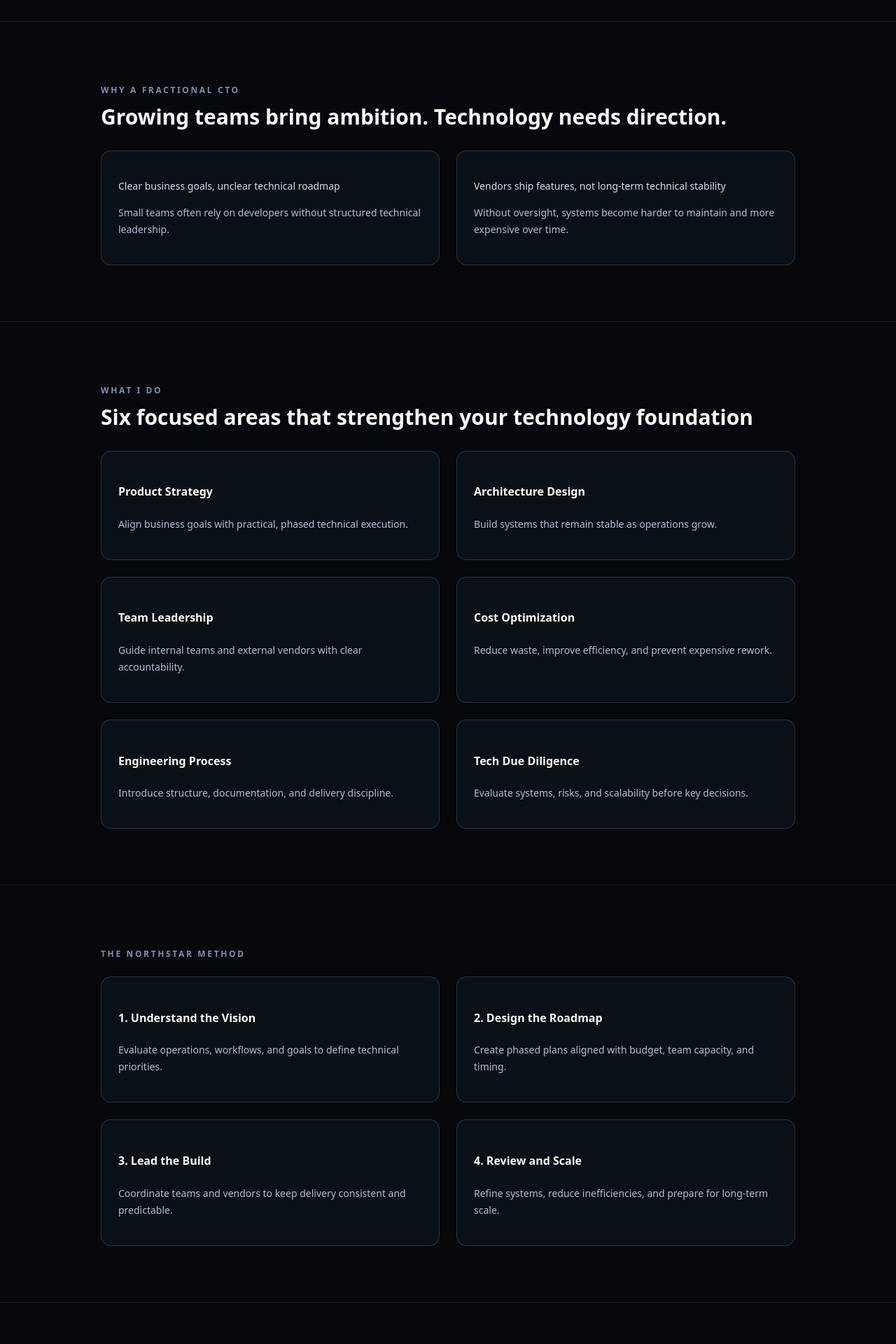
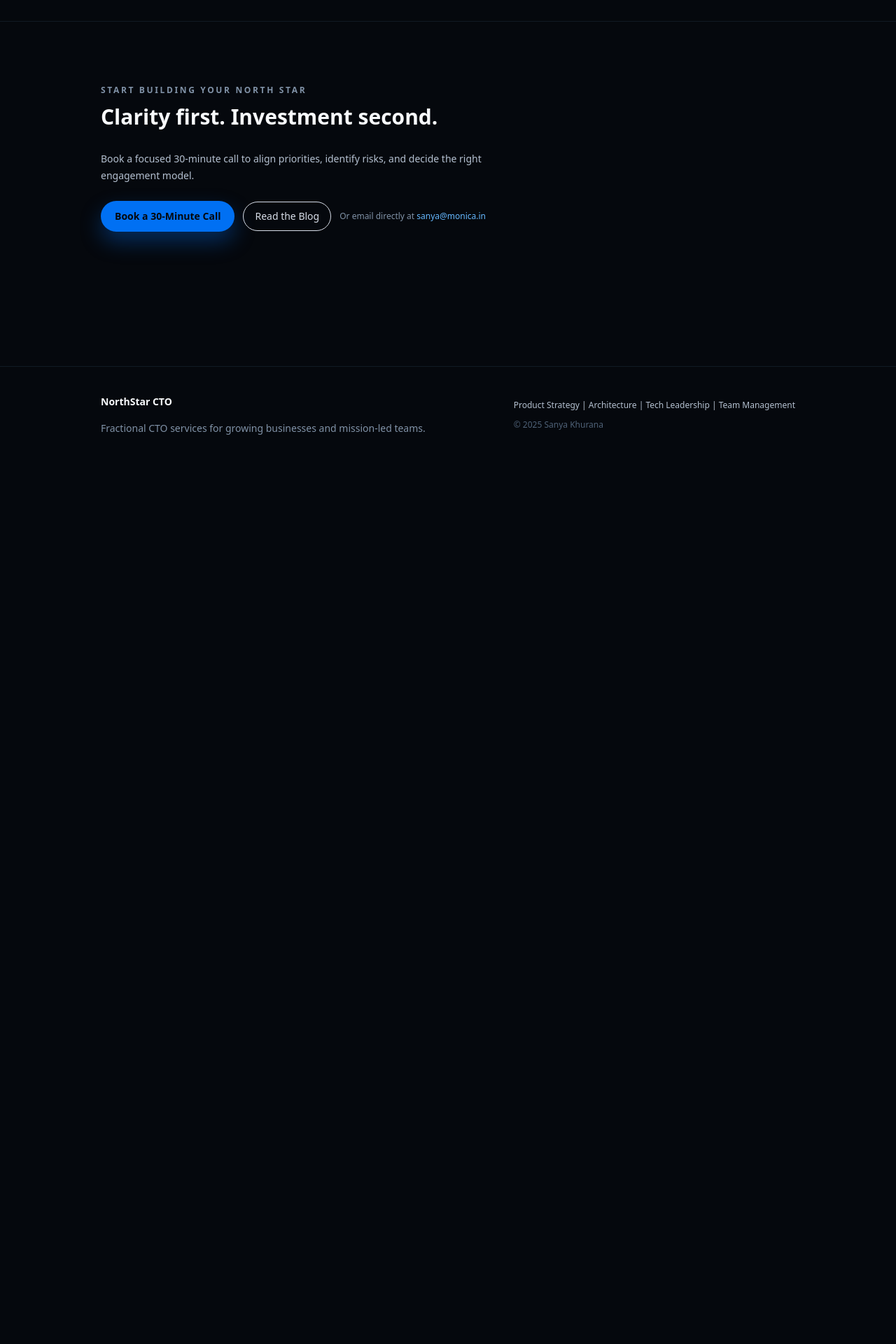
Before and after one commit to sanyagithub/sanyakhurana-fractional-cto, a Next.js app: page / in a window 1280 px wide. Shown: the part 1540-3460 px from the top of the page at 70% size. After the commit the page ends 2202 px from the top, so only its background shows below. Built offline with nearby package versions, Linux system fonts and the light colour scheme.

Commit message:
clearing home page and adding audio above the blog

```diff
--- a/app/blog/posts.ts
+++ b/app/blog/posts.ts
@@ -8,6 +8,7 @@ export type BlogPost = {
     body: string[];
     youtubeEmbedUrl?: string;
     localVideoUrl?: string;
+    audioUrl?: string;
 };
 
 // Copy this object into BLOG_POSTS to publish new content.
@@ -26,6 +27,8 @@ export const BLOG_POST_TEMPLATE: BlogPost = {
     // For videos, set kind: \"video\" and add one of these:
     // youtubeEmbedUrl: \"https://www.youtube.com/embed/VIDEO_ID\",
     // localVideoUrl: \"/videos/your-file.mp4\",
+    // For audio on a post page:
+    // audioUrl: \"/audio/your-file.mp3\",
 };
 
 export const BLOG_POSTS: BlogPost[] = [
@@ -37,6 +40,7 @@ export const BLOG_POSTS: BlogPost[] = [
         publishedAt: "2026-02-26",
         kind: "article",
         tags: ["fractional cto", "startup growth", "technical leadership"],
+        audioUrl: "/audio/blog1.mp3",
         body: [
             "There is a particular phase in the life of a growing startup when ambition begins to outpace structure, when product momentum starts to create technical strain, and when the word CTO begins to surface in strategy conversations as though it were the obvious next step toward maturity and stability. The instinct is understandable, because as complexity increases and decisions carry heavier consequences, founders naturally look for senior leadership to contain that complexity and convert uncertainty into direction. However, in many cases, the impulse to hire a full-time Chief Technology Officer arises not from true organizational readiness, but from a feeling of discomfort that has not yet been properly diagnosed.",
             "A full-time CTO is not merely an experienced engineer with a broader job description, but a long-term architectural decision for the company itself, because this role influences infrastructure choices, hiring philosophy, engineering culture, technical debt tolerance, and the strategic alignment between product ambition and technical execution. When a startup is still refining its product-market fit, experimenting with revenue models, iterating on user experience, or even redefining its core value proposition, locking in permanent executive technical leadership can introduce rigidity at a moment when flexibility is still the company’s greatest advantage. In such stages, the real issue is rarely a lack of technical capability within the team, but rather a lack of structured decision-making frameworks that connect day-to-day engineering work to long-term business outcomes.",
--- a/app/globals.css
+++ b/app/globals.css
@@ -657,6 +657,12 @@ a {
   outline-offset: 2px;
 }
 
+.blog-audio-player {
+  display: block;
+  width: 100%;
+  margin-top: 1rem;
+}
+
 .mobile-anchor-nav {
   padding-top: 0.625rem;
   padding-bottom: 0.625rem;
--- a/app/page.tsx
+++ b/app/page.tsx
@@ -177,128 +177,128 @@ export default function HomePage() {
                     </div>
                 </section>
 
-                <section id="why" className="border-t border-slate-900 bg-slate-950 py-20">
-                    <div className="mx-auto max-w-5xl px-4">
-                        <h2 className="text-xs font-semibold uppercase tracking-[0.22em] text-slate-400">
-                            Why a Fractional CTO
-                        </h2>
-                        <h3 className="mt-3 text-2xl font-semibold text-slate-50 md:text-3xl">
-                            Growing teams bring ambition. Technology needs direction.
-                        </h3>
+                {/*<section id="why" className="border-t border-slate-900 bg-slate-950 py-20">*/}
+                {/*    <div className="mx-auto max-w-5xl px-4">*/}
+                {/*        <h2 className="text-xs font-semibold uppercase tracking-[0.22em] text-slate-400">*/}
+                {/*            Why a Fractional CTO*/}
+                {/*        </h2>*/}
+                {/*        <h3 className="mt-3 text-2xl font-semibold text-slate-50 md:text-3xl">*/}
+                {/*            Growing teams bring ambition. Technology needs direction.*/}
+                {/*        </h3>*/}
 
-                        <div className="mt-6 grid gap-6 md:grid-cols-2">
-                            <div className="rounded-2xl border border-slate-800 bg-slate-900/70 p-5">
-                                <p className="text-sm text-slate-200">
-                                    Clear business goals, unclear technical roadmap
-                                </p>
-                                <p className="mt-3 text-sm text-slate-300">
-                                    Small teams often rely on developers without structured technical leadership.
-                                </p>
-                            </div>
+                {/*        <div className="mt-6 grid gap-6 md:grid-cols-2">*/}
+                {/*            <div className="rounded-2xl border border-slate-800 bg-slate-900/70 p-5">*/}
+                {/*                <p className="text-sm text-slate-200">*/}
+                {/*                    Clear business goals, unclear technical roadmap*/}
+                {/*                </p>*/}
+                {/*                <p className="mt-3 text-sm text-slate-300">*/}
+                {/*                    Small teams often rely on developers without structured technical leadership.*/}
+                {/*                </p>*/}
+                {/*            </div>*/}
 
-                            <div className="rounded-2xl border border-slate-800 bg-slate-900/70 p-5">
-                                <p className="text-sm text-slate-200">
-                                    Vendors ship features, not long-term technical stability
-                                </p>
-                                <p className="mt-3 text-sm text-slate-300">
-                                    Without oversight, systems become harder to maintain and more expensive over time.
-                                </p>
-                            </div>
-                        </div>
-                    </div>
-                </section>
+                {/*            <div className="rounded-2xl border border-slate-800 bg-slate-900/70 p-5">*/}
+                {/*                <p className="text-sm text-slate-200">*/}
+                {/*                    Vendors ship features, not long-term technical stability*/}
+                {/*                </p>*/}
+                {/*                <p className="mt-3 text-sm text-slate-300">*/}
+                {/*                    Without oversight, systems become harder to maintain and more expensive over time.*/}
+                {/*                </p>*/}
+                {/*            </div>*/}
+                {/*        </div>*/}
+                {/*    </div>*/}
+                {/*</section>*/}
 
-                <section id="what" className="border-t border-slate-900 bg-slate-950 py-20">
-                    <div className="mx-auto max-w-5xl px-4">
-                        <h2 className="text-xs font-semibold uppercase tracking-[0.22em] text-slate-400">
-                            What I do
-                        </h2>
-                        <h3 className="mt-3 text-2xl font-semibold text-slate-50 md:text-3xl">
-                            Six focused areas that strengthen your technology foundation
-                        </h3>
+                {/*<section id="what" className="border-t border-slate-900 bg-slate-950 py-20">*/}
+                {/*    <div className="mx-auto max-w-5xl px-4">*/}
+                {/*        <h2 className="text-xs font-semibold uppercase tracking-[0.22em] text-slate-400">*/}
+                {/*            What I do*/}
+                {/*        </h2>*/}
+                {/*        <h3 className="mt-3 text-2xl font-semibold text-slate-50 md:text-3xl">*/}
+                {/*            Six focused areas that strengthen your technology foundation*/}
+                {/*        </h3>*/}
 
-                        <div className="mt-6 grid gap-6 md:grid-cols-2">
-                            <div className="rounded-2xl border border-slate-800 bg-slate-900/70 p-5">
-                                <h4 className="text-base font-semibold text-slate-50">Product Strategy</h4>
-                                <p className="mt-2 text-sm text-slate-300">
-                                    Align business goals with practical, phased technical execution.
-                                </p>
-                            </div>
+                {/*        <div className="mt-6 grid gap-6 md:grid-cols-2">*/}
+                {/*            <div className="rounded-2xl border border-slate-800 bg-slate-900/70 p-5">*/}
+                {/*                <h4 className="text-base font-semibold text-slate-50">Product Strategy</h4>*/}
+                {/*                <p className="mt-2 text-sm text-slate-300">*/}
+                {/*                    Align business goals with practical, phased technical execution.*/}
+                {/*                </p>*/}
+                {/*            </div>*/}
 
-                            <div className="rounded-2xl border border-slate-800 bg-slate-900/70 p-5">
-                                <h4 className="text-base font-semibold text-slate-50">Architecture Design</h4>
-                                <p className="mt-2 text-sm text-slate-300">
-                                    Build systems that remain stable as operations grow.
-                                </p>
-                            </div>
+                {/*            <div className="rounded-2xl border border-slate-800 bg-slate-900/70 p-5">*/}
+                {/*                <h4 className="text-base font-semibold text-slate-50">Architecture Design</h4>*/}
+                {/*                <p className="mt-2 text-sm text-slate-300">*/}
+                {/*                    Build systems that remain stable as operations grow.*/}
+                {/*                </p>*/}
+                {/*            </div>*/}
 
-                            <div className="rounded-2xl border border-slate-800 bg-slate-900/70 p-5">
-                                <h4 className="text-base font-semibold text-slate-50">Team Leadership</h4>
-                                <p className="mt-2 text-sm text-slate-300">
-                                    Guide internal teams and external vendors with clear accountability.
-                                </p>
-                            </div>
+                {/*            <div className="rounded-2xl border border-slate-800 bg-slate-900/70 p-5">*/}
+                {/*                <h4 className="text-base font-semibold text-slate-50">Team Leadership</h4>*/}
+                {/*                <p className="mt-2 text-sm text-slate-300">*/}
+                {/*                    Guide internal teams and external vendors with clear accountability.*/}
+                {/*                </p>*/}
+                {/*            </div>*/}
 
-                            <div className="rounded-2xl border border-slate-800 bg-slate-900/70 p-5">
-                                <h4 className="text-base font-semibold text-slate-50">Cost Optimization</h4>
-                                <p className="mt-2 text-sm text-slate-300">
-                                    Reduce waste, improve efficiency, and prevent expensive rework.
-                                </p>
-                            </div>
+                {/*            <div className="rounded-2xl border border-slate-800 bg-slate-900/70 p-5">*/}
+                {/*                <h4 className="text-base font-semibold text-slate-50">Cost Optimization</h4>*/}
+                {/*                <p className="mt-2 text-sm text-slate-300">*/}
+                {/*                    Reduce waste, improve efficiency, and prevent expensive rework.*/}
+                {/*                </p>*/}
+                {/*            </div>*/}
 
-                            <div className="rounded-2xl border border-slate-800 bg-slate-900/70 p-5">
-                                <h4 className="text-base font-semibold text-slate-50">Engineering Process</h4>
-                                <p className="mt-2 text-sm text-slate-300">
-                                    Introduce structure, documentation, and delivery discipline.
-                                </p>
-                            </div>
+                {/*            <div className="rounded-2xl border border-slate-800 bg-slate-900/70 p-5">*/}
+                {/*                <h4 className="text-base font-semibold text-slate-50">Engineering Process</h4>*/}
+                {/*                <p className="mt-2 text-sm text-slate-300">*/}
+                {/*                    Introduce structure, documentation, and delivery discipline.*/}
+                {/*                </p>*/}
+                {/*            </div>*/}
 
-                            <div className="rounded-2xl border border-slate-800 bg-slate-900/70 p-5">
-                                <h4 className="text-base font-semibold text-slate-50">Tech Due Diligence</h4>
-                                <p className="mt-2 text-sm text-slate-300">
-                                    Evaluate systems, risks, and scalability before key decisions.
-                                </p>
-                            </div>
-                        </div>
-                    </div>
-                </section>
+                {/*            <div className="rounded-2xl border border-slate-800 bg-slate-900/70 p-5">*/}
+                {/*                <h4 className="text-base font-semibold text-slate-50">Tech Due Diligence</h4>*/}
+                {/*                <p className="mt-2 text-sm text-slate-300">*/}
+                {/*                    Evaluate systems, risks, and scalability before key decisions.*/}
+                {/*                </p>*/}
+                {/*            </div>*/}
+                {/*        </div>*/}
+                {/*    </div>*/}
+                {/*</section>*/}
 
-                <section id="method" className="border-t border-slate-900 bg-slate-950 py-20">
-                    <div className="mx-auto max-w-5xl px-4">
-                        <h2 className="text-xs font-semibold uppercase tracking-[0.22em] text-slate-400">
-                            The NorthStar Method
-                        </h2>
-                        <div className="mt-6 grid gap-6 md:grid-cols-2">
-                            <div className="rounded-2xl border border-slate-800 bg-slate-900/70 p-5">
-                                <h4 className="text-base font-semibold text-slate-50">1. Understand the Vision</h4>
-                                <p className="mt-2 text-sm text-slate-300">
-                                    Evaluate operations, workflows, and goals to define technical priorities.
-                                </p>
-                            </div>
+                {/*<section id="method" className="border-t border-slate-900 bg-slate-950 py-20">*/}
+                {/*    <div className="mx-auto max-w-5xl px-4">*/}
+                {/*        <h2 className="text-xs font-semibold uppercase tracking-[0.22em] text-slate-400">*/}
+                {/*            The NorthStar Method*/}
+                {/*        </h2>*/}
+                {/*        <div className="mt-6 grid gap-6 md:grid-cols-2">*/}
+                {/*            <div className="rounded-2xl border border-slate-800 bg-slate-900/70 p-5">*/}
+                {/*                <h4 className="text-base font-semibold text-slate-50">1. Understand the Vision</h4>*/}
+                {/*                <p className="mt-2 text-sm text-slate-300">*/}
+                {/*                    Evaluate operations, workflows, and goals to define technical priorities.*/}
+                {/*                </p>*/}
+                {/*            </div>*/}
 
-                            <div className="rounded-2xl border border-slate-800 bg-slate-900/70 p-5">
-                                <h4 className="text-base font-semibold text-slate-50">2. Design the Roadmap</h4>
-                                <p className="mt-2 text-sm text-slate-300">
-                                    Create phased plans aligned with budget, team capacity, and timing.
-                                </p>
-                            </div>
+                {/*            <div className="rounded-2xl border border-slate-800 bg-slate-900/70 p-5">*/}
+                {/*                <h4 className="text-base font-semibold text-slate-50">2. Design the Roadmap</h4>*/}
+                {/*                <p className="mt-2 text-sm text-slate-300">*/}
+                {/*                    Create phased plans aligned with budget, team capacity, and timing.*/}
+                {/*                </p>*/}
+                {/*            </div>*/}
 
-                            <div className="rounded-2xl border border-slate-800 bg-slate-900/70 p-5">
-                                <h4 className="text-base font-semibold text-slate-50">3. Lead the Build</h4>
-                                <p className="mt-2 text-sm text-slate-300">
-                                    Coordinate teams and vendors to keep delivery consistent and predictable.
-                                </p>
-                            </div>
+                {/*            <div className="rounded-2xl border border-slate-800 bg-slate-900/70 p-5">*/}
+                {/*                <h4 className="text-base font-semibold text-slate-50">3. Lead the Build</h4>*/}
+                {/*                <p className="mt-2 text-sm text-slate-300">*/}
+                {/*                    Coordinate teams and vendors to keep delivery consistent and predictable.*/}
+                {/*                </p>*/}
+                {/*            </div>*/}
 
-                            <div className="rounded-2xl border border-slate-800 bg-slate-900/70 p-5">
-                                <h4 className="text-base font-semibold text-slate-50">4. Review and Scale</h4>
-                                <p className="mt-2 text-sm text-slate-300">
-                                    Refine systems, reduce inefficiencies, and prepare for long-term scale.
-                                </p>
-                            </div>
-                        </div>
-                    </div>
-                </section>
+                {/*            <div className="rounded-2xl border border-slate-800 bg-slate-900/70 p-5">*/}
+                {/*                <h4 className="text-base font-semibold text-slate-50">4. Review and Scale</h4>*/}
+                {/*                <p className="mt-2 text-sm text-slate-300">*/}
+                {/*                    Refine systems, reduce inefficiencies, and prepare for long-term scale.*/}
+                {/*                </p>*/}
+                {/*            </div>*/}
+                {/*        </div>*/}
+                {/*    </div>*/}
+                {/*</section>*/}
 
                 {/*<section id="blog" className="border-t border-slate-900 bg-slate-950 py-20">*/}
                 {/*    <div className="mx-auto max-w-5xl px-4">*/}
```
Also changed, not shown: app/blog/[slug]/page.tsx (+8 -0 lines), public/audio/README.txt (added), 1 other file (tests, documents, lock files or other folders).
